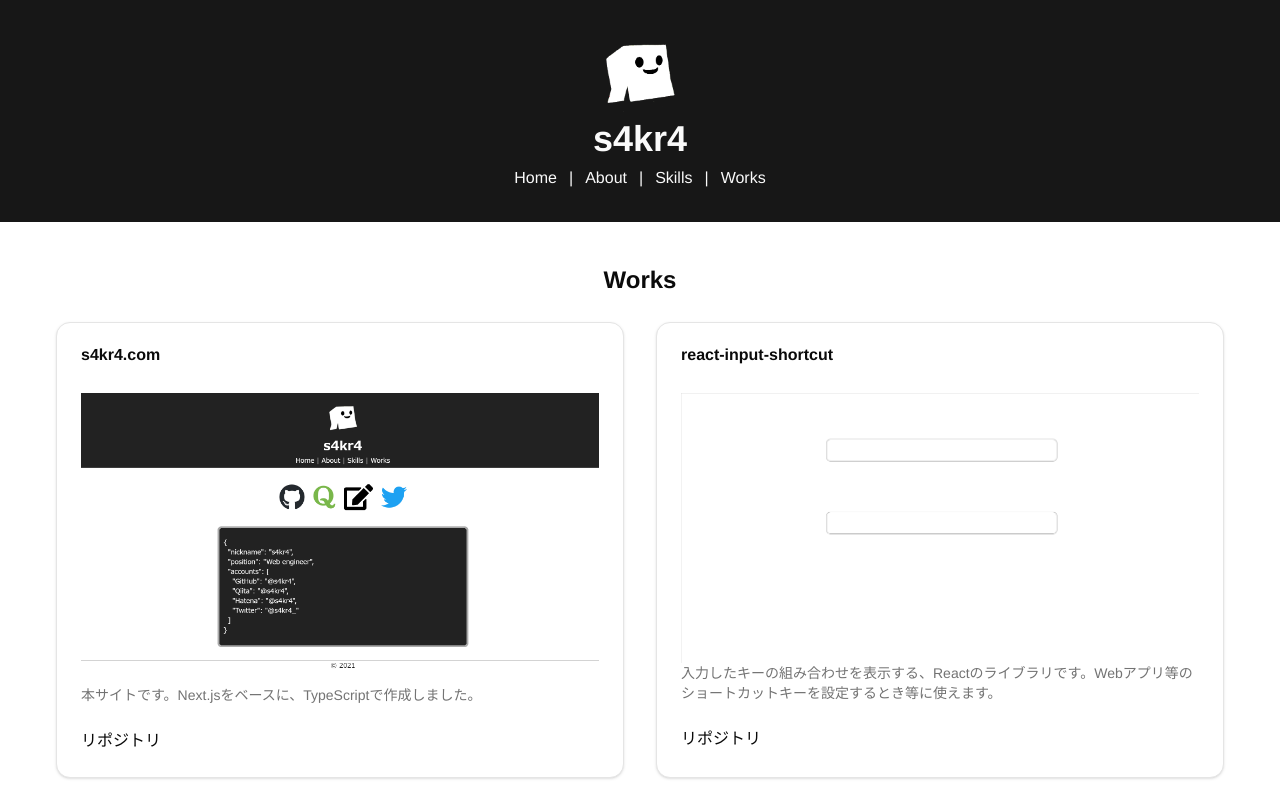
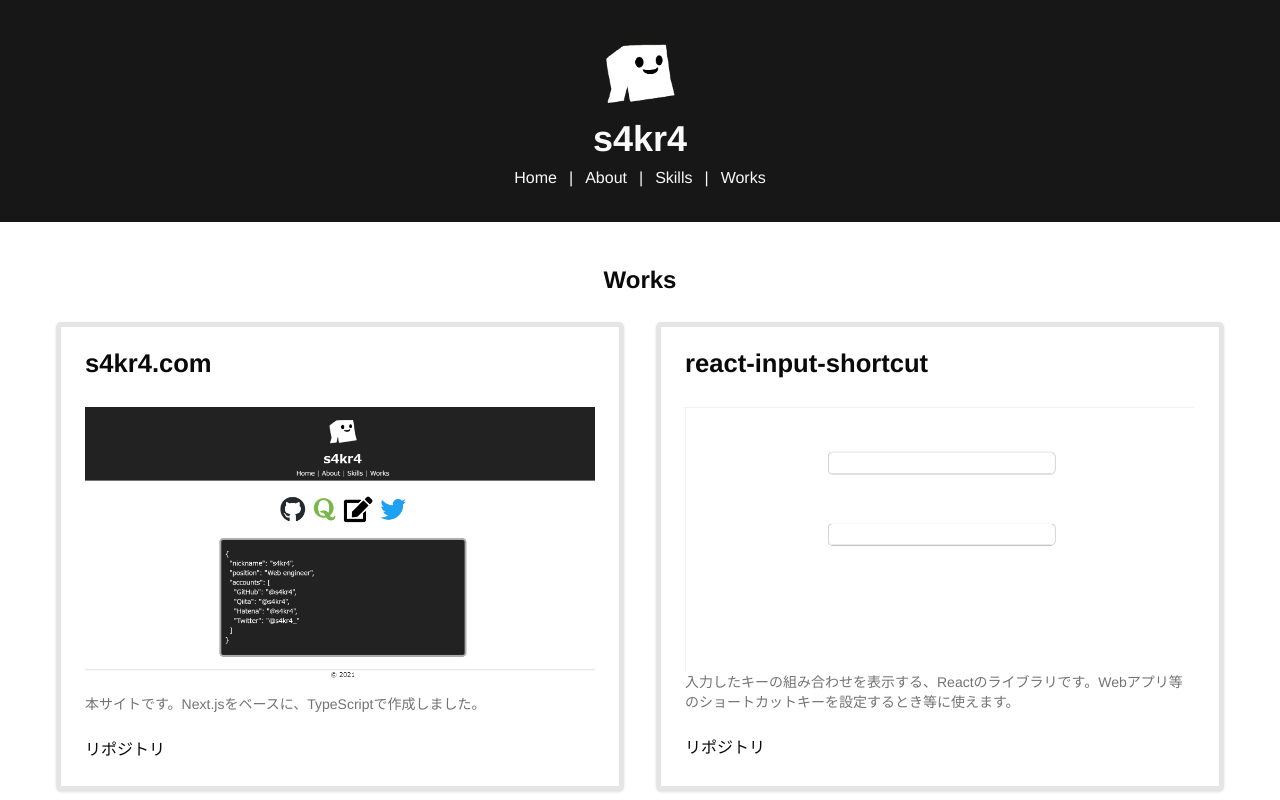
Before and after one commit to s4kr4/s4kr4.com, a Next.js app: page /works in a window 1280 px wide. Shown: the top 800 px of the page. Built offline with nearby package versions, Linux system fonts and the light colour scheme.

Commit message:
Update styles

```diff
--- /dev/null
+++ b/src/app/works/_components/WorkItem.module.css
@@ -0,0 +1,8 @@
+.container {
+  border: var(--border) solid 5px;
+  border-radius: 5px;
+}
+
+.title {
+  font-size: 1.6rem;
+}
--- a/src/app/works/_components/WorkItem.tsx
+++ b/src/app/works/_components/WorkItem.tsx
@@ -2,6 +2,7 @@ import { Work } from "@/app/works/page";
 import { Card, CardContent, CardDescription, CardFooter, CardHeader, CardTitle } from "@/components/ui/card";
 import Image from "next/image";
 import Link from "next/link";
+import styles from "./WorkItem.module.css";
 
 type WorkItemProps = {
   work: Work;
@@ -11,9 +12,9 @@ function WorkItem({ work }: WorkItemProps) {
   const { title, imageSrc, description, source } = work;
 
   return (
-    <Card>
+    <Card className={styles.container}>
       <CardHeader>
-        <CardTitle>{title}</CardTitle>
+        <CardTitle className={styles.title}>{title}</CardTitle>
       </CardHeader>
       <CardContent>
         <Image
```
